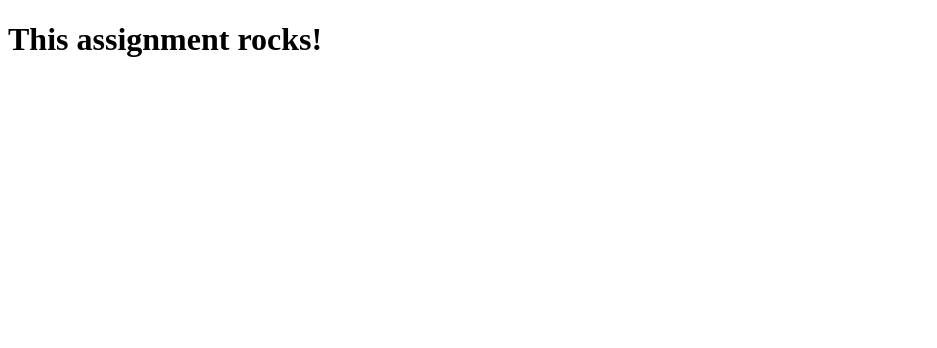
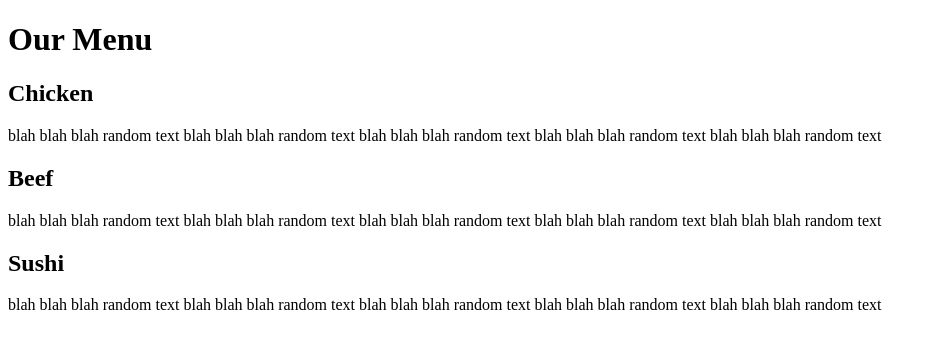
Before and after one commit to JacDGauthier/coursera-test, a plain HTML site: page module2_solution/index.html in a window 1280 px wide. Shown: the whole page, without its empty margins (0-937 px from the left). Drawn offline with Linux system fonts and the light colour scheme.

Commit message:
Assignment 1

```diff
--- a/module2_solution/index.html
+++ b/module2_solution/index.html
@@ -1,10 +1,29 @@
 <!DOCTYPE html>
 <html>
 <head>
-	<title>Assignment 1</title>
+<meta charset="utf-8">
+<title>Assignment 1</title>
+<link rel="stylesheet" href="css">
+
+
 </head>
 <body>
-<h1> This assignment rocks! </h1>
+<h1> Our Menu </h1>
+
+<div>
+<p id="p1">
+<h2> Chicken </h2>
+blah blah blah random text blah blah blah random text blah blah blah random text blah blah blah random text blah blah blah random text
+</p>
+<p id="p2">
+<h2> Beef </h2>
+blah blah blah random text blah blah blah random text blah blah blah random text blah blah blah random text blah blah blah random text
+</p>
+<p id="p3">
+<h2> Sushi </h2>
+blah blah blah random text blah blah blah random text blah blah blah random text blah blah blah random text blah blah blah random text
+</p>
+</div>
 
 </body>
 </html>
```
Also changed, not shown: 1 other file.
